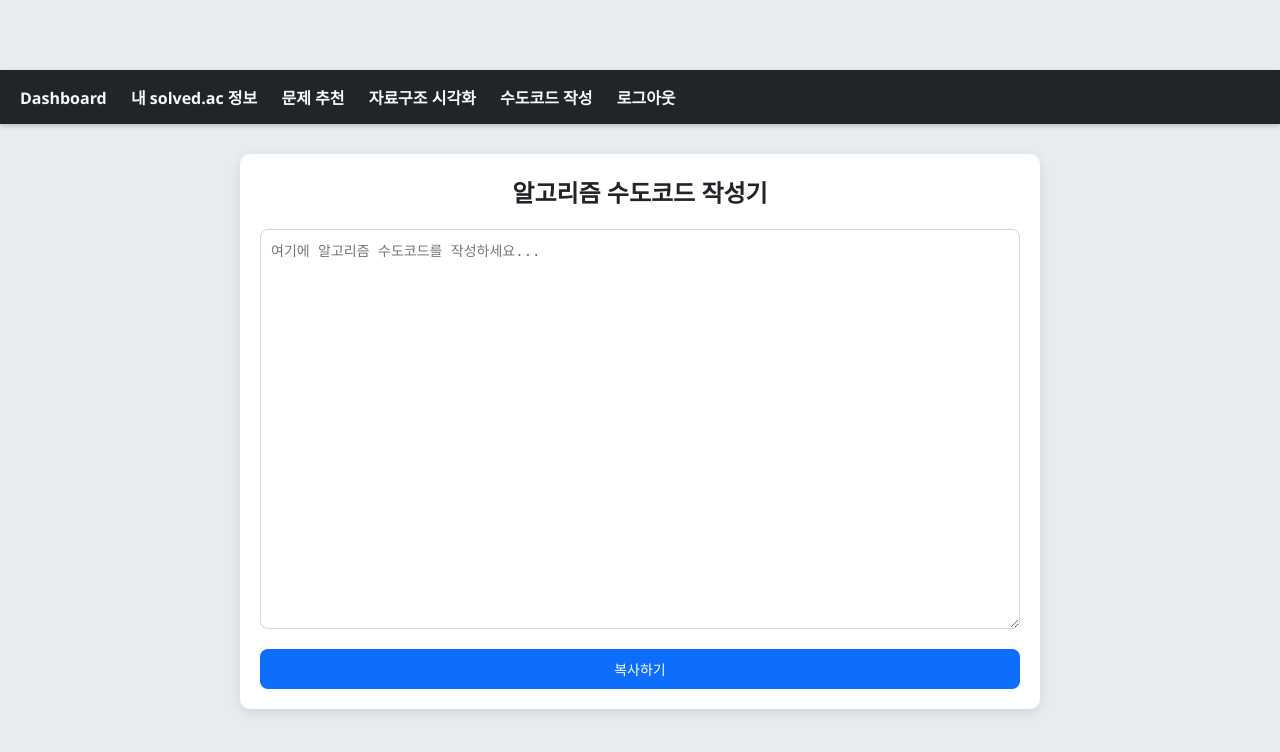
After one commit to KNU-GLSO0215-Team8/Web, a PHP site: page /pseudocode.php in a window 1280 px wide. The commit adds this page. Shown: the top 752 px of the page. Run offline with PHP 8.4, Linux system fonts and the light colour scheme; the visitor is signed in with stand-in values (Sample User, id 1).

Commit message:
Graph Tool AND Design upgrade

```diff
--- a/assets/style.css
+++ b/assets/style.css
@@ -1,100 +1,132 @@
-/* Reset 기본 */
+/* Reset */
 * {
     margin: 0;
     padding: 0;
     box-sizing: border-box;
 }
 
+/* 기본 폰트 + 배경 */
+body {
+    font-family: 'Segoe UI', Tahoma, Geneva, Verdana, sans-serif;
+    background-color: #e9ecef;
+    color: #333;
+    padding-top: 70px;
+}
+
 /* 네비게이션 바 */
 nav {
-    background-color: #343a40;
-    padding: 15px;
+    background-color: #212529;
+    padding: 15px 20px;
     position: sticky;
     top: 0;
-    z-index: 100;
+    z-index: 1000;
+    box-shadow: 0 2px 5px rgba(0,0,0,0.2);
 }
 
 nav a {
-    color: white;
+    color: #f8f9fa;
     margin-right: 20px;
     text-decoration: none;
-    font-weight: bold;
+    font-weight: 600;
+    font-size: 16px;
 }
 
 nav a:hover {
-    text-decoration: underline;
+    color: #0d6efd;
 }
 
-/* 전체 페이지 배경 + 폰트 */
-body {
-    font-family: 'Segoe UI', Tahoma, Geneva, Verdana, sans-serif;
-    background-color: #f4f4f4;
-    padding-top: 70px;
-}
-
-/* 콘텐츠 박스 */
+/* 페이지 컨테이너 */
 .container {
     width: 90%;
-    max-width: 500px;
-    margin: 0 auto;
+    max-width: 600px;
+    margin: 30px auto;
     padding: 30px;
-    background-color: white;
-    box-shadow: 0 5px 15px rgba(0,0,0,0.1);
-    border-radius: 10px;
+    background-color: #ffffff;
+    border-radius: 12px;
+    box-shadow: 0 8px 16px rgba(0,0,0,0.1);
 }
 
 /* 제목 */
-h2 {
+h2, h3 {
     text-align: center;
     margin-bottom: 20px;
-    color: #333;
+    color: #212529;
 }
 
-/* 폼 입력 */
+/* 폼 */
 form input[type=text],
-form input[type=password] {
+form input[type=password],
+form input[type=number],
+form textarea {
     width: 100%;
-    padding: 12px;
-    margin: 8px 0;
-    border: 1px solid #ccc;
-    border-radius: 5px;
+    padding: 12px 15px;
+    margin: 10px 0;
+    border: 1px solid #ced4da;
+    border-radius: 8px;
+    transition: border-color 0.3s ease;
 }
 
-/* 폼 버튼 */
+form input[type=text]:focus,
+form input[type=password]:focus,
+form input[type=number]:focus,
+form textarea:focus {
+    border-color: #0d6efd;
+    outline: none;
+}
+
+/* 버튼 */
 form input[type=submit],
-.button {
-    background-color: #007bff;
-    color: white;
+.button,
+button {
+    background-color: #0d6efd;
+    color: #ffffff;
     border: none;
     padding: 12px 20px;
     cursor: pointer;
-    border-radius: 5px;
+    border-radius: 8px;
     display: block;
     width: 100%;
+    font-size: 15px;
+    margin-top: 15px;
     text-align: center;
-    margin-top: 10px;
+    text-decoration: none;
+    transition: background-color 0.2s ease;
 }
 
 form input[type=submit]:hover,
-.button:hover {
-    background-color: #0056b3;
+.button:hover,
+button:hover {
+    background-color: #0b5ed7;
+}
+
+/* 카드형 박스 */
+.problem-card {
+    border: 1px solid #dee2e6;
+    padding: 15px;
+    border-radius: 10px;
+    margin-bottom: 15px;
+    background-color: #f8f9fa;
+    transition: box-shadow 0.2s ease;
+}
+
+.problem-card:hover {
+    box-shadow: 0 4px 12px rgba(0,0,0,0.15);
 }
 
 /* 링크 스타일 */
 a.button {
     text-decoration: none;
+    color: white;
 }
 
-/* 문제 추천 카드 스타일 */
-.problem-card {
-    border: 1px solid #ddd;
-    padding: 15px;
-    border-radius: 5px;
-    margin-bottom: 15px;
-    background-color: #fafafa;
-    transition: background-color 0.2s ease;
+/* 반응형 */
+@media (max-width: 768px) {
+    .container {
+        padding: 20px;
+    }
+
+    nav a {
+        margin-right: 10px;
+        font-size: 14px;
+    }
 }
-
-.problem-card:hover {
-    background-color: #f0f0f0;
-}
--- a/dashboard.php
+++ b/dashboard.php
@@ -23,6 +23,7 @@ $stmt->close();
     <a href="dashboard.php">Dashboard</a>
     <a href="mypage.php">내 solved.ac 정보</a>
     <a href="recommend.php">문제 추천</a>
+    <a href="graph.php">자료구조 시각화</a>
     <a href="logout.php">로그아웃</a>
 </nav>
 
--- a/mypage.php
+++ b/mypage.php
@@ -76,6 +76,7 @@ foreach ($recentProblems as $problemId) {
     <a href="dashboard.php">Dashboard</a>
     <a href="mypage.php">내 solved.ac 정보</a>
     <a href="recommend.php">문제 추천</a>
+    <a href="graph.php">자료구조 시각화</a>
     <a href="logout.php">로그아웃</a>
 </nav>
 
--- /dev/null
+++ b/pseudocode.php
@@ -0,0 +1,73 @@
+<?php
+require 'includes/auth.php';
+?>
+<!DOCTYPE html>
+<html lang="ko">
+<head>
+    <meta charset="UTF-8">
+    <title>알고리즘 수도코드 작성기</title>
+    <link rel="stylesheet" href="assets/style.css">
+    <style>
+        .pseudocode-container {
+            width: 90%;
+            max-width: 800px;
+            margin: 30px auto;
+            background: #ffffff;
+            padding: 20px;
+            border-radius: 10px;
+            box-shadow: 0 4px 12px rgba(0,0,0,0.1);
+        }
+
+        textarea {
+            width: 100%;
+            height: 400px;
+            font-family: Consolas, monospace;
+            font-size: 14px;
+            padding: 10px;
+            border: 1px solid #ced4da;
+            border-radius: 8px;
+            resize: vertical;
+        }
+
+        button {
+            margin-top: 15px;
+            background-color: #0d6efd;
+            color: white;
+            border: none;
+            padding: 10px 15px;
+            cursor: pointer;
+            border-radius: 8px;
+            font-size: 14px;
+        }
+
+        button:hover {
+            background-color: #0b5ed7;
+        }
+    </style>
+</head>
+<body>
+<nav>
+    <a href="dashboard.php">Dashboard</a>
+    <a href="mypage.php">내 solved.ac 정보</a>
+    <a href="recommend.php">문제 추천</a>
+    <a href="graph.php">자료구조 시각화</a>
+    <a href="pseudocode.php">수도코드 작성</a>
+    <a href="logout.php">로그아웃</a>
+</nav>
+
+<div class="pseudocode-container">
+    <h2>알고리즘 수도코드 작성기</h2>
+    <textarea id="pseudocode" placeholder="여기에 알고리즘 수도코드를 작성하세요..."></textarea>
+    <button onclick="copyCode()">복사하기</button>
+</div>
+
+<script>
+function copyCode() {
+    const textarea = document.getElementById("pseudocode");
+    textarea.select();
+    document.execCommand("copy");
+    alert("수도코드가 클립보드에 복사되었습니다!");
+}
+</script>
+</body>
+</html>
--- a/recommend.php
+++ b/recommend.php
@@ -63,6 +63,7 @@ $problems = json_decode($response, true);
     <a href="dashboard.php">Dashboard</a>
     <a href="mypage.php">내 solved.ac 정보</a>
     <a href="recommend.php">문제 추천</a>
+    <a href="graph.php">자료구조 시각화</a>
     <a href="logout.php">로그아웃</a>
 </nav>
 
```
Also changed, not shown: graph.php (added, +196 -0 lines).
